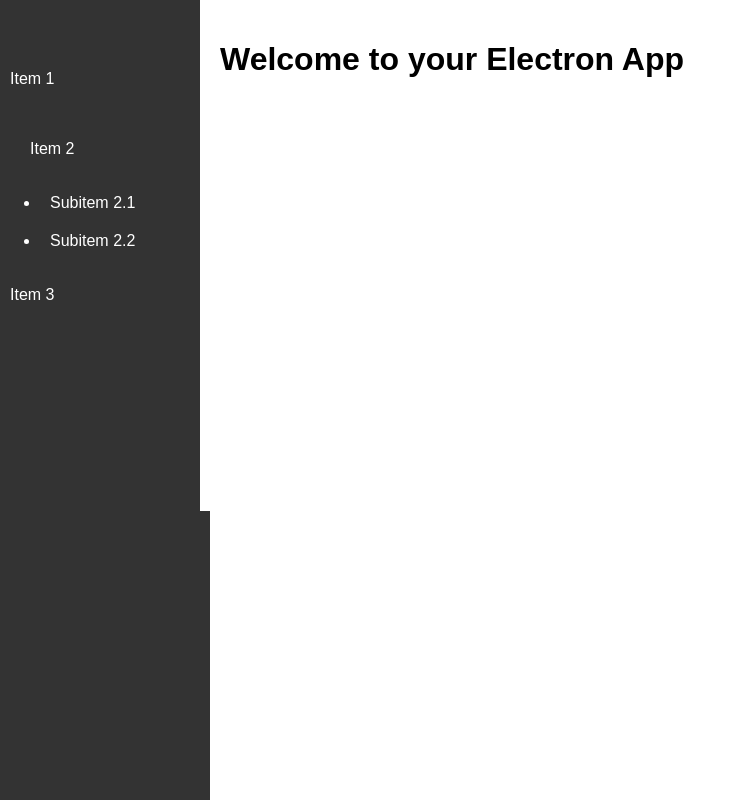
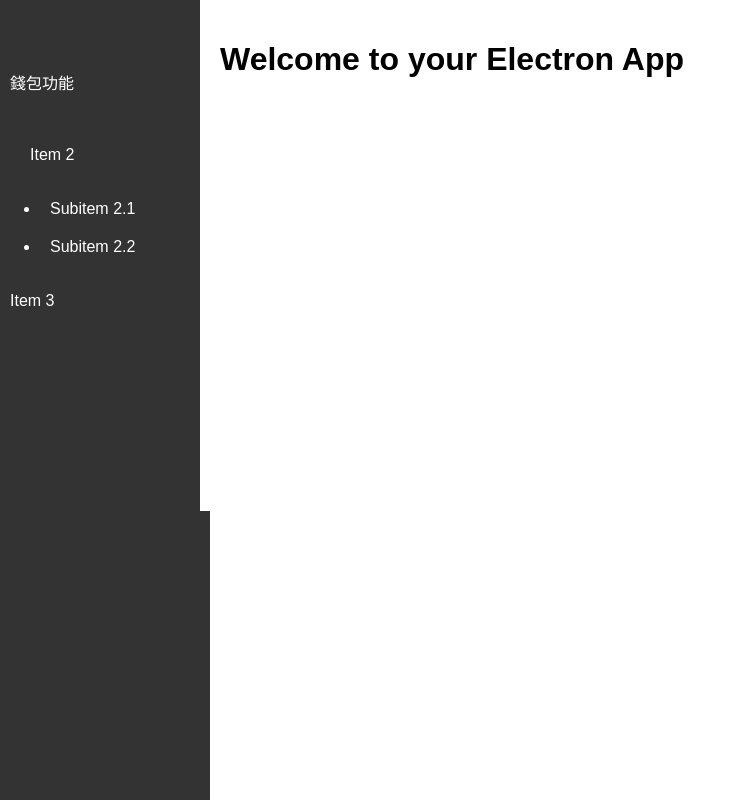
Before and after one commit to s26016041/wallet-tools, an Electron app: page src/renderer/index.html in a window 1280 px wide. Both pictures are taken after a click on the link "Item 2". Shown: the whole page, without its empty margins (0-735 px from the left). Drawn offline with Linux system fonts and the light colour scheme.

Commit message:
feat: Navigation Drawer under study

```diff
--- a/src/renderer/index.html
+++ b/src/renderer/index.html
@@ -1,28 +1,13 @@
 <!DOCTYPE html>
 <html>
 <head>
-  <title>Electron Navigation Drawer</title>
   <link rel="stylesheet" type="text/css" href="./css/navigationDrawer.css">
-  <script>
-    window.addEventListener('DOMContentLoaded', () => {
-      const items = document.querySelectorAll('#drawer > a');
-      items.forEach(item => {
-        item.addEventListener('click', () => {
-          const sublist = item.nextElementSibling;
-          if (sublist && sublist.tagName === 'UL') {
-            sublist.classList.toggle('show');
-            item.classList.toggle('expanded');
-          }
-        });
-      });
-    });
-  </script>
 </head>
 <body>
   <div id="drawer">
-    <a href="#">Item 1</a>
+    <a href="#">錢包功能</a>
     <ul class="submenu">
-      <li><a href="#">Subitem 1.1</a></li>
+      <li><a href="#">批量發送</a></li>
       <li><a href="#">Subitem 1.2</a></li>
       <li><a href="#">Subitem 1.3</a></li>
     </ul>
@@ -36,5 +21,7 @@
   <div id="main-content">
     <h1>Welcome to your Electron App</h1>
   </div>
+  <script src="./js/navigationDrawer.js"></script>
 </body>
+
 </html>
--- /dev/null
+++ b/src/renderer/js/navigationDrawer.js
@@ -0,0 +1,12 @@
+window.addEventListener('DOMContentLoaded', () => {
+    const items = document.querySelectorAll('#drawer > a');
+    items.forEach(item => {
+      item.addEventListener('click', () => {
+        const sublist = item.nextElementSibling;
+        if (sublist && sublist.tagName === 'UL') {
+          sublist.classList.toggle('show');
+          item.classList.toggle('expanded');
+        }
+      });
+    });
+  });
```
